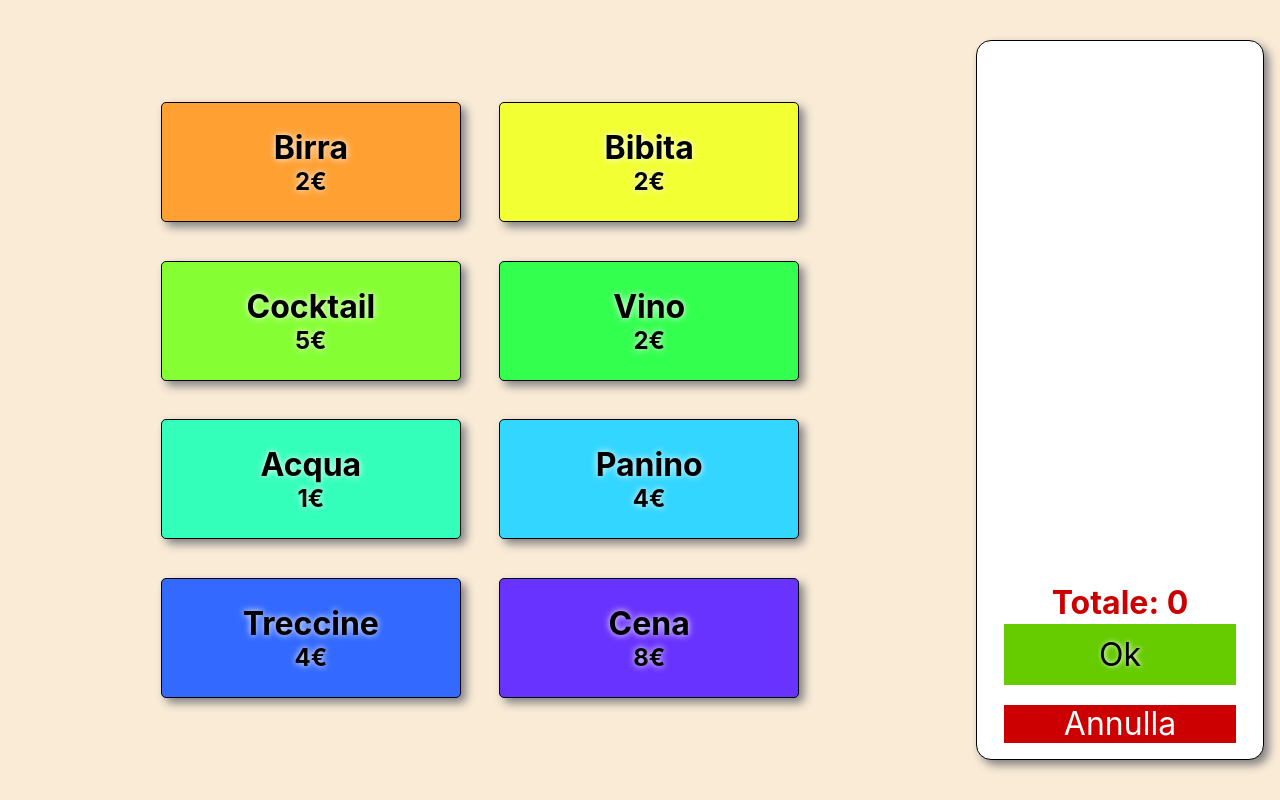
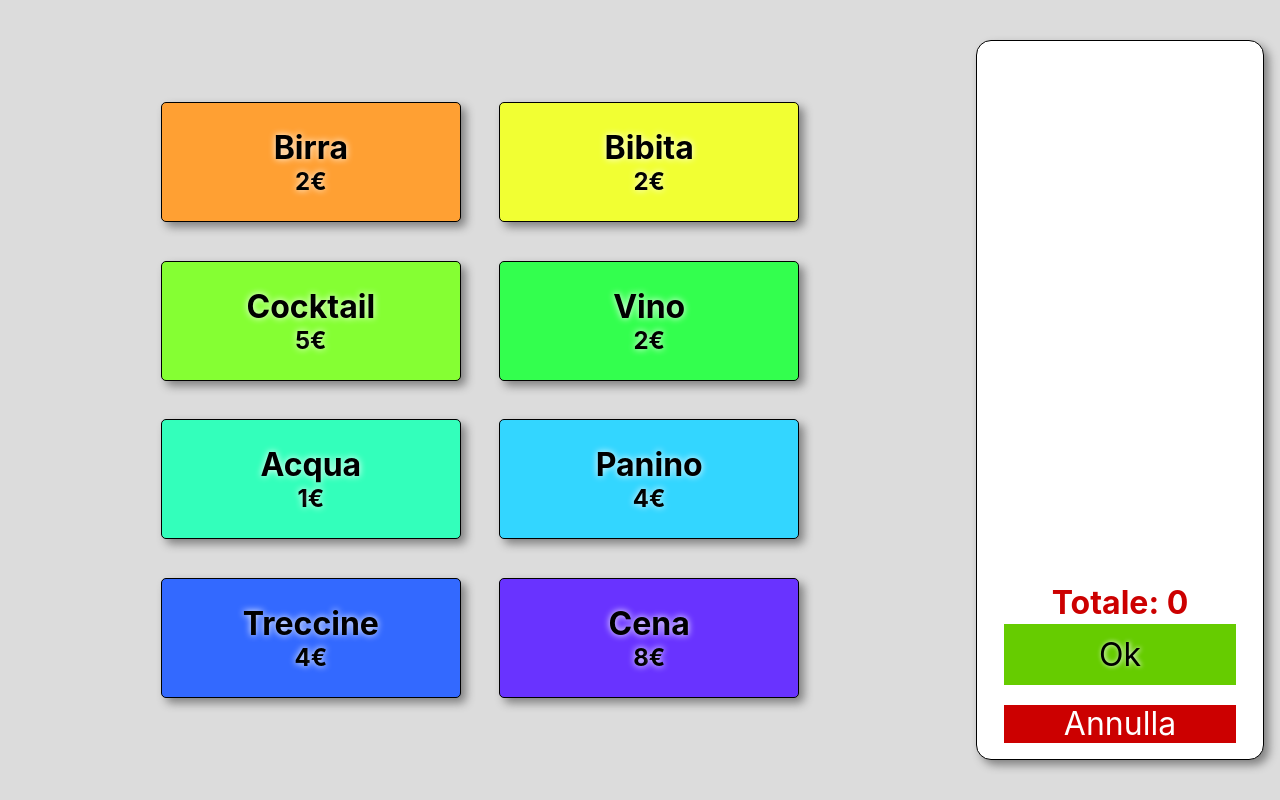
Before and after one commit to ScaiaBiz/myTeller, a React (Create React App) app: page / in a window 1280 px wide. Built offline with nearby package versions, Linux system fonts and the light colour scheme.

Commit message:
Modificato bg-color

```diff
--- a/src/App.module.css
+++ b/src/App.module.css
@@ -26,7 +26,7 @@
 	height: 100vh;
 	align-items: center;
 	justify-content: center;
-	background-color: antiquewhite;
+	background-color: gainsboro;
 }
 
 .content {
```
